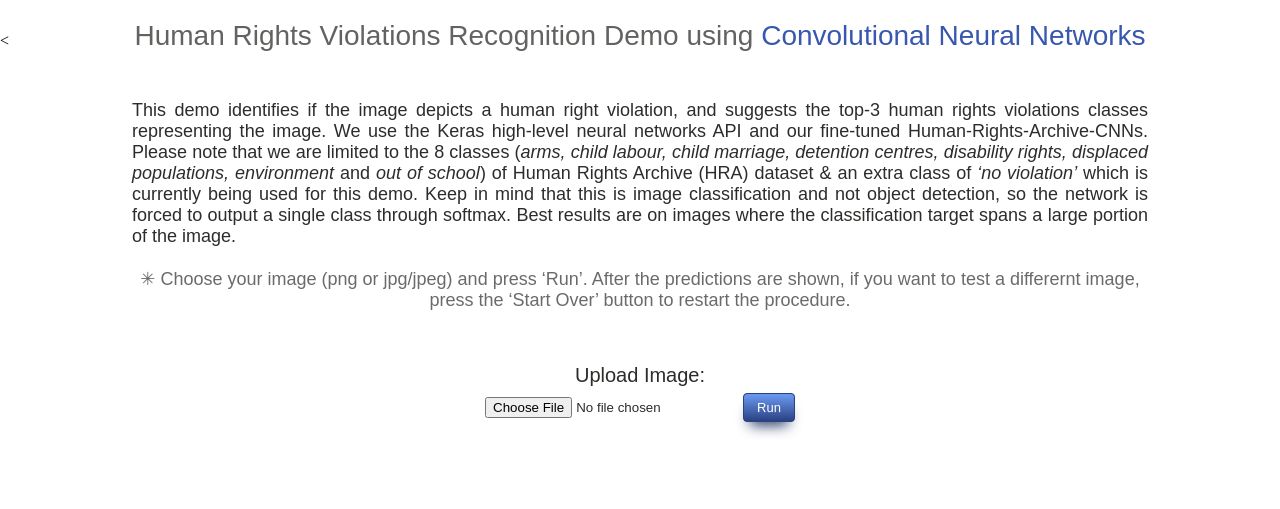
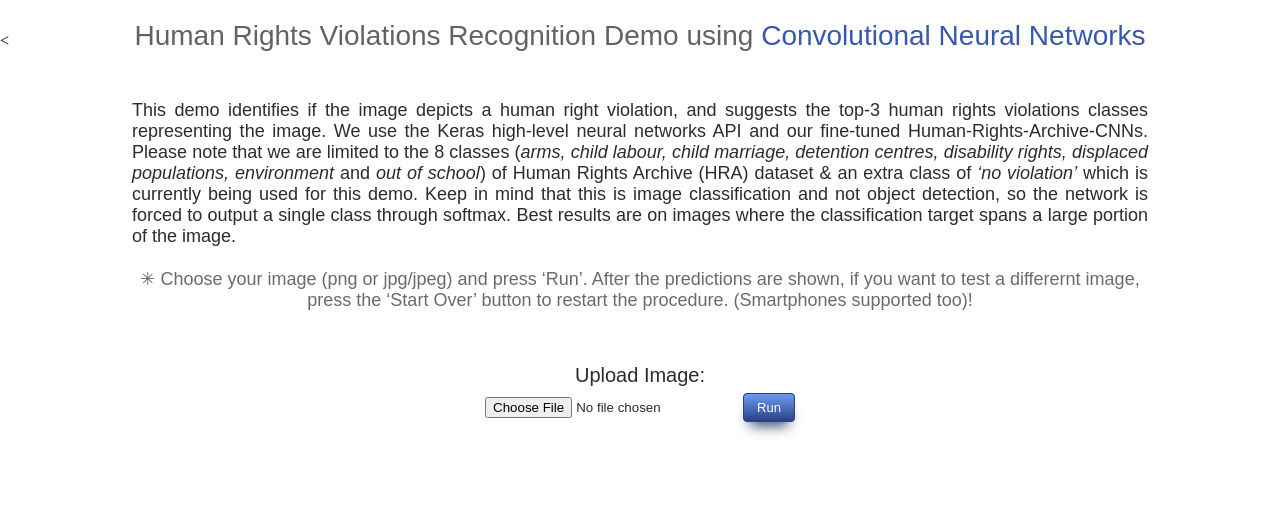
Before and after one commit to GKalliatakis/Human-Rights-Archive-CNNs, a Flask app: page / in a window 1280 px wide. Shown: the top 509 px of the page. Run offline with Flask 2, Linux system fonts and the light colour scheme.

Commit message:
Update web app

```diff
--- a/web_app_v1.2/templates/index.html
+++ b/web_app_v1.2/templates/index.html
@@ -28,7 +28,7 @@
                     so the network is forced to output a single class through softmax.
                     Best results are on images where the classification target spans a large portion of the image.</p>
                     <br><p id="instructions">	&#10035; Choose your image (png or jpg/jpeg)  and press &lsquo;Run&rsquo;. After the predictions are shown, if
-                    you want to test a differernt image, press the &lsquo;Start Over&rsquo; button to restart the procedure.</p>
+                    you want to test a differernt image, press the &lsquo;Start Over&rsquo; button to restart the procedure. (Smartphones supported too)!</p>
 
             </div>
 
@@ -36,7 +36,7 @@
 
 
                 <form>
-                    <input type="button" title="restart the procedure" value="Start Over" class="myButton" id="star_over" onclick="window.location.href='http://0.0.0.0:5000/'" />
+                    <input type="button" title="restart the procedure" value="Start Over" class="myButton" id="star_over" onclick="window.location.href='http://83.212.117.19:5000/'" />
                 </form>
 
 
```
